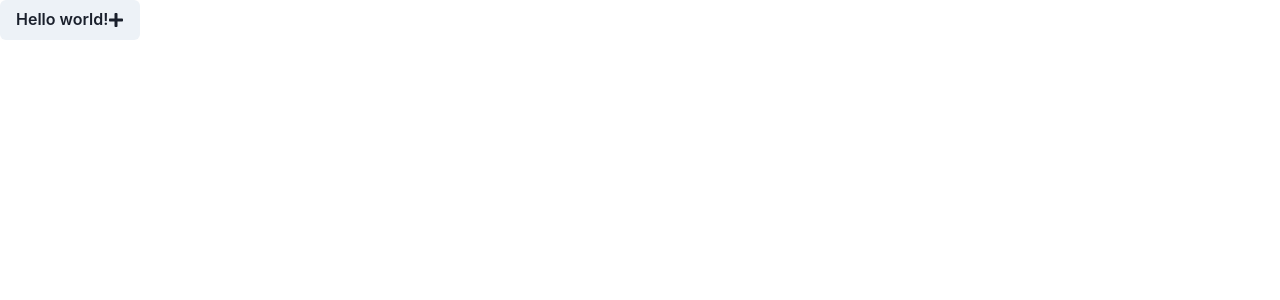
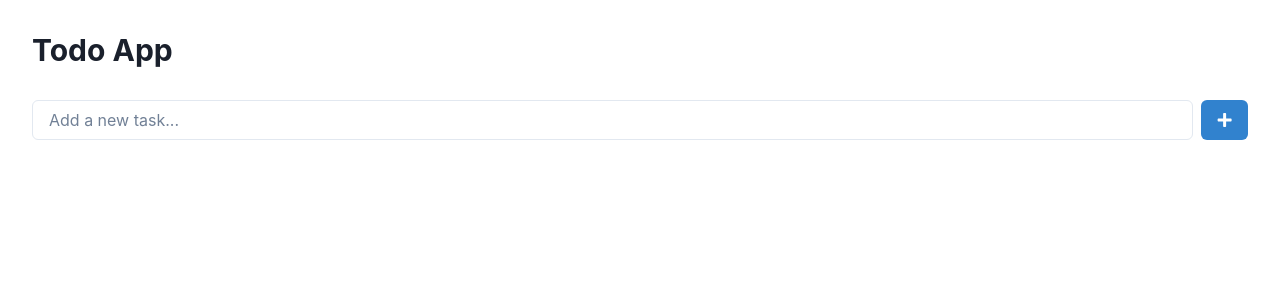
Before and after one commit to GPT-Engineer-App-Dev/list-lion, a React (Vite) app: page / in a window 1280 px wide. Shown: the top 300 px of the page. Built offline with nearby package versions, Linux system fonts and the light colour scheme.

Commit message:
Implemented a simple and sleek one-page todo app with add, edit, and delete functionalities.

```diff
--- a/src/pages/Index.jsx
+++ b/src/pages/Index.jsx
@@ -1,15 +1,71 @@
-// Complete the Index page component here
-// Use chakra-ui
-import { Button } from "@chakra-ui/react"; // example
-import { FaPlus } from "react-icons/fa"; // example - use react-icons/fa for icons
+import { Box, Flex, Heading, Input, Button, List, ListItem, IconButton, useToast } from '@chakra-ui/react';
+import { FaPlus, FaTrash, FaEdit } from 'react-icons/fa';
+import { useState } from 'react';
 
 const Index = () => {
-  // TODO: Create the website here!
+  const [tasks, setTasks] = useState([]);
+  const [input, setInput] = useState('');
+  const toast = useToast();
+
+  const addTask = () => {
+    if (input === '') {
+      toast({
+        title: 'No task entered',
+        status: 'error',
+        duration: 2000,
+        isClosable: true,
+      });
+      return;
+    }
+    setTasks([...tasks, { id: Date.now(), text: input }]);
+    setInput('');
+  };
+
+  const deleteTask = (id) => {
+    setTasks(tasks.filter(task => task.id !== id));
+  };
+
+  const editTask = (id, newText) => {
+    setTasks(tasks.map(task => task.id === id ? { ...task, text: newText } : task));
+  };
+
   return (
-    <Button>
-      Hello world! <FaPlus />
-    </Button>
-  ); // example
+    <Box p={8}>
+      <Flex as="nav" justify="space-between" align="center" mb={8}>
+        <Heading size="lg">Todo App</Heading>
+      </Flex>
+      <Flex mb={4}>
+        <Input
+          placeholder="Add a new task..."
+          value={input}
+          onChange={(e) => setInput(e.target.value)}
+          onKeyPress={(e) => e.key === 'Enter' && addTask()}
+        />
+        <Button onClick={addTask} ml={2} colorScheme="blue">
+          <FaPlus />
+        </Button>
+      </Flex>
+      <List spacing={3}>
+        {tasks.map(task => (
+          <ListItem key={task.id} d="flex" justifyContent="space-between" alignItems="center">
+            <Box flex="1">{task.text}</Box>
+            <IconButton
+              icon={<FaEdit />}
+              onClick={() => editTask(task.id, prompt('Edit task:', task.text))}
+              colorScheme="yellow"
+              aria-label="Edit Task"
+            />
+            <IconButton
+              icon={<FaTrash />}
+              onClick={() => deleteTask(task.id)}
+              colorScheme="red"
+              aria-label="Delete Task"
+            />
+          </ListItem>
+        ))}
+      </List>
+    </Box>
+  );
 };
 
 export default Index;
```
